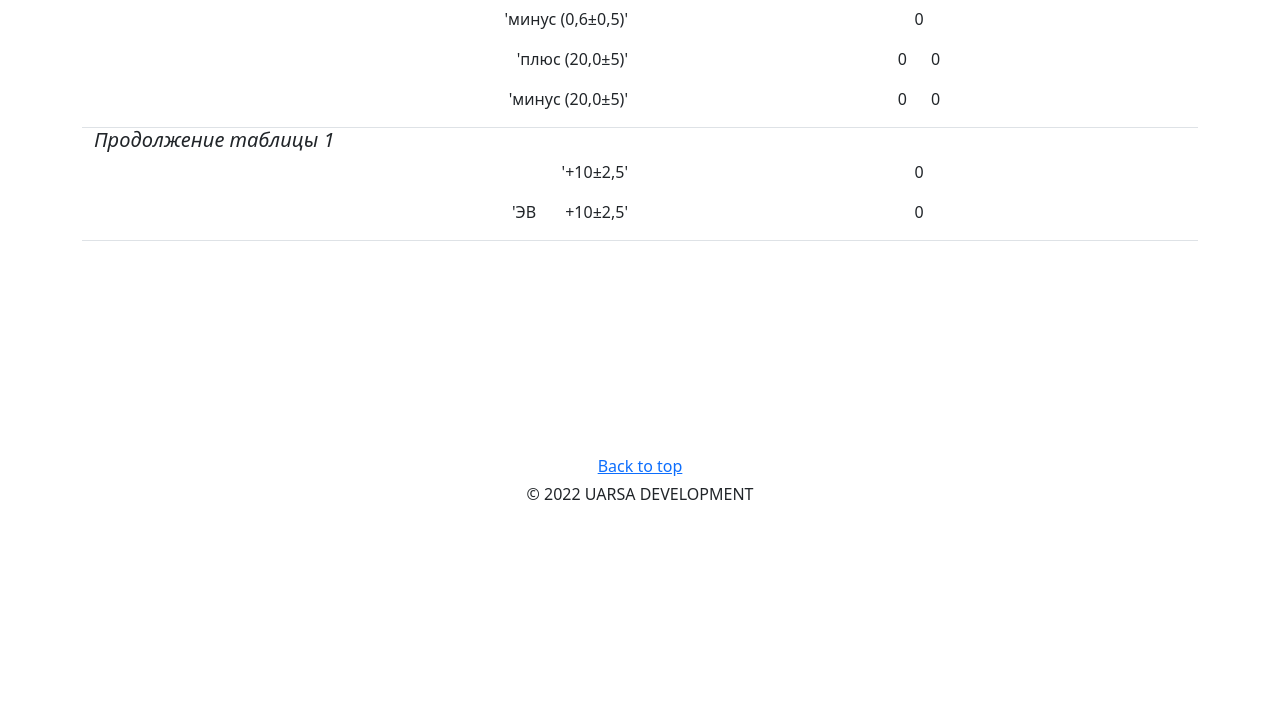
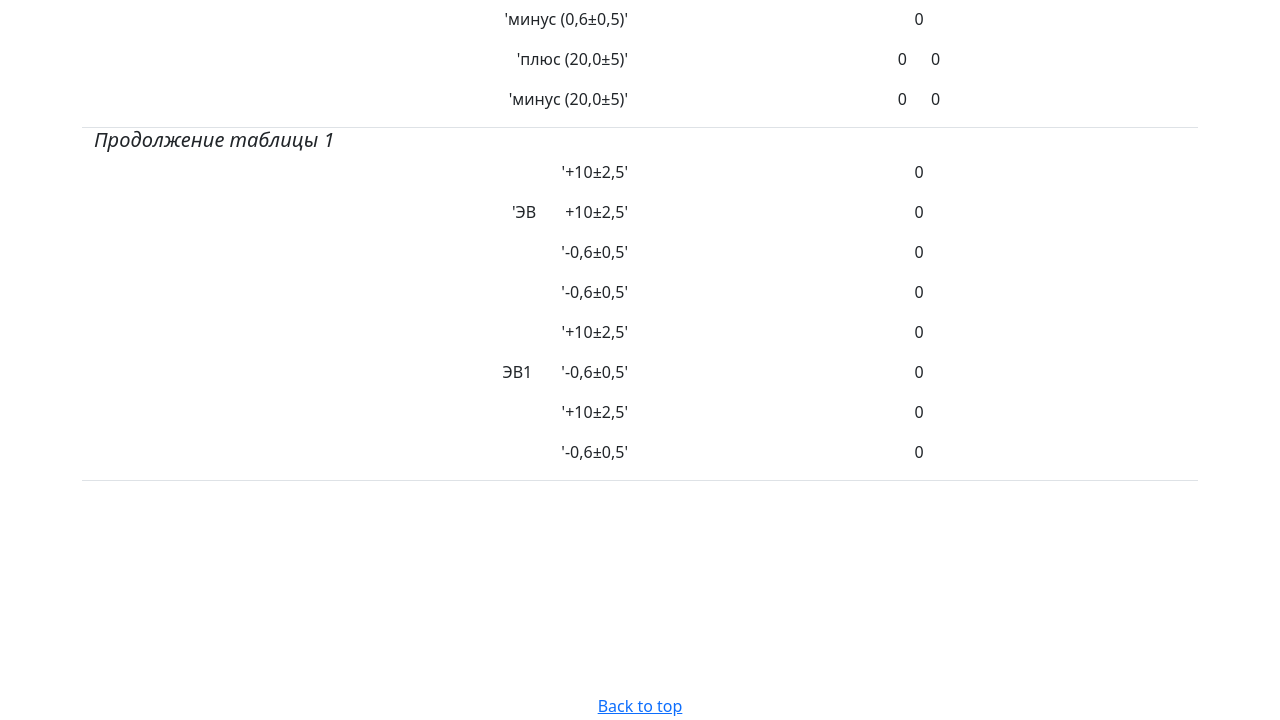
Before and after one commit to familoff/volna-r170, a Flask app: page / in a window 1280 px wide. Shown: the part 526-1246 px from the top of the page. Before the commit the page ends 1026 px from the top, so only its background shows below. Run offline with Flask 2, Linux system fonts and the light colour scheme.

Commit message:
Update index.html

```diff
--- a/templates/index.html
+++ b/templates/index.html
@@ -188,6 +188,64 @@
         </div>
       </div>
 
+      <div class="row">
+        <div class="col">
+          <p align="right">'-0,6±0,5'</p>
+        </div>
+        <div class="col">
+          <p align="center">{{ tab_1[8] }}</p>
+        </div>
+      </div>
+
+      <div class="row">
+        <div class="col">
+          <p align="right">'-0,6±0,5'</p>
+        </div>
+        <div class="col">
+          <p align="center">{{ tab_1[8] }}</p>
+        </div>
+      </div>
+
+      <div class="row">
+        <div class="col">
+          <p align="right">'+10±2,5'</p>
+        </div>
+        <div class="col">
+          <p align="center">{{ tab_1[7] }}</p>
+        </div>
+      </div>
+
+      <div class="row">
+        <div class="col">
+          <p align="right">ЭВ1 &nbsp &nbsp &nbsp '-0,6±0,5'</p>
+        </div>
+        <div class="col">
+          <p align="center">{{ tab_1[8] }}</p>
+        </div>
+      </div>
+
+      <div class="row">
+        <div class="col">
+          <p align="right">'+10±2,5'</p>
+        </div>
+        <div class="col">
+          <p align="center">{{ tab_1[7] }}</p>
+        </div>
+      </div>
+
+      <div class="row">
+        <div class="col">
+          <p align="right">'-0,6±0,5'</p>
+        </div>
+        <div class="col">
+          <p align="center">{{ tab_1[8] }}</p>
+        </div>
+      </div>
+
+
+
+
+
 
 
     </div>
```
